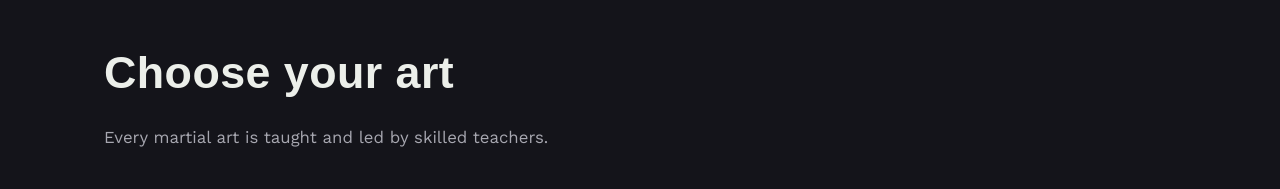
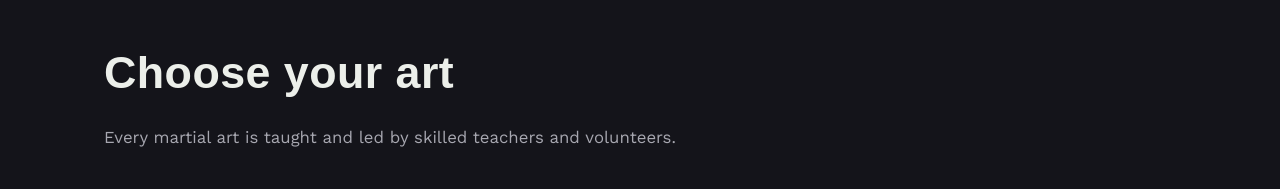
Before and after one commit to fatimaab-svg/website-testing, a plain HTML site: page index.html in a window 1280 px wide. Shown: the part 1180-1369 px from the top of the page. Drawn offline with nearby package versions, Linux system fonts and the light colour scheme.

Commit message:
Update index.html

```diff
--- a/index.html
+++ b/index.html
@@ -66,7 +66,7 @@
     <div class="container">
       <div class="section-head">
         <h2 class="section-title" id="arts-title">Choose your art</h2>
-        <p>Every martial art is taught and led by skilled teachers.</p>
+        <p>Every martial art is taught and led by skilled teachers and volunteers.</p>
       </div>
       </body>
       <div class="grid grid-3">
```
